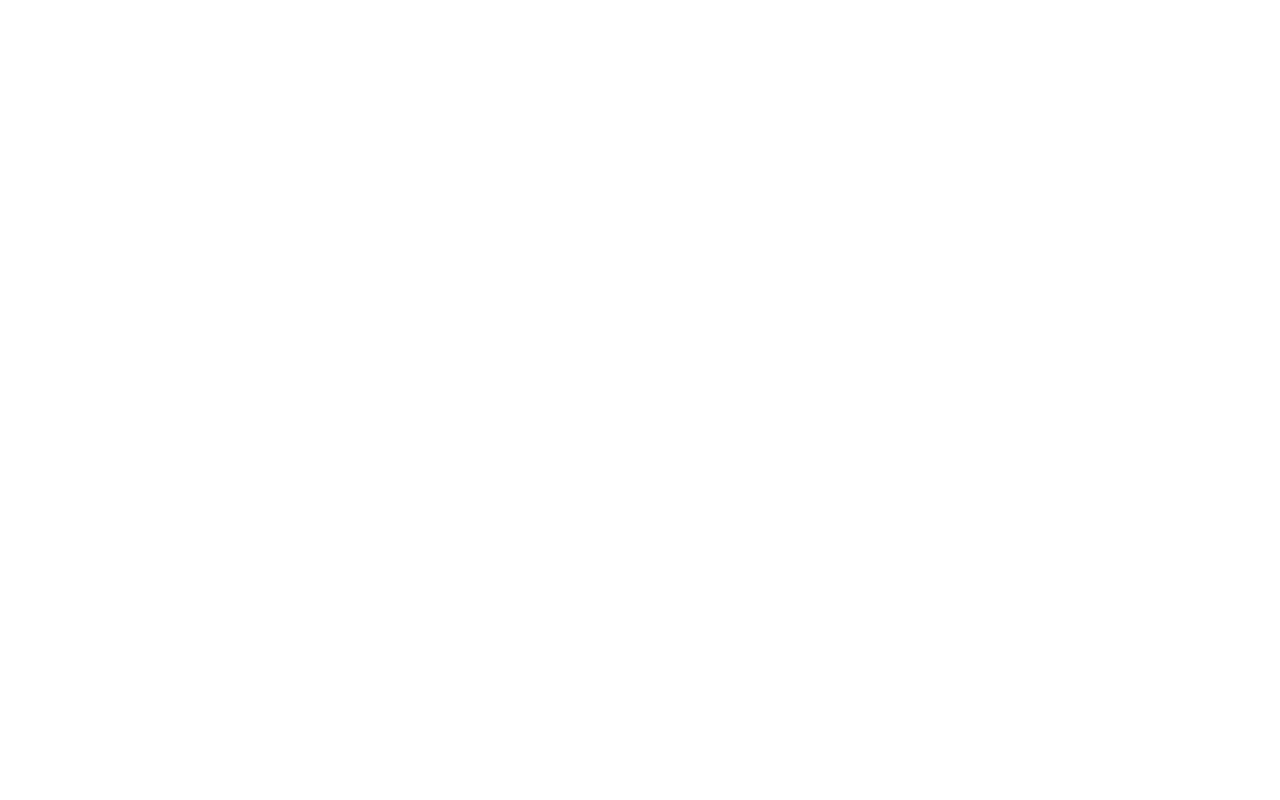
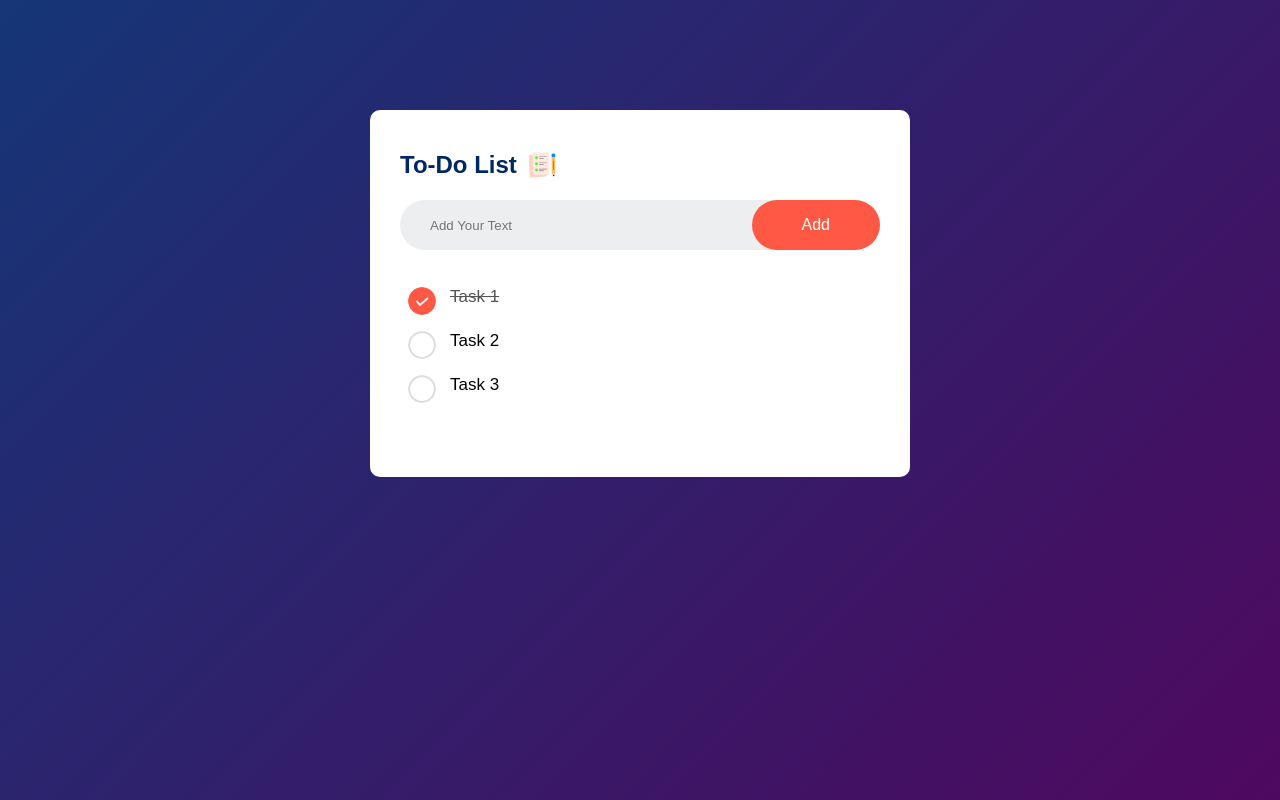
Before and after one commit to AhmadHRai/JS-todo-app, a plain HTML site: page index.html in a window 1280 px wide. Drawn offline with Linux system fonts and the light colour scheme.

Commit message:
add basic styling

```diff
--- a/index.html
+++ b/index.html
@@ -1,3 +1,4 @@
+<!DOCTYPE html>
 <html lang="en">
 <head>
     <meta charset="UTF-8">
@@ -6,6 +7,19 @@
     <link rel="stylesheet" href="style.css">
 </head>
 <body>
-
+    <div class="container">
+        <div class="todo-app">
+            <h2>To-Do List <img src="images/icon.png" alt="icon"></h2>
+            <div class="row">
+                <input type="text" id="input-box" placeholder="Add Your Text">
+                <button>Add</button>
+            </div>
+            <ul class="list-container">
+                <li class="checked">Task 1</li>
+                <li>Task 2</li>
+                <li>Task 3</li>
+            </ul>
+        </div>
+    </div>
 </body>
 </html>
--- a/style.css
+++ b/style.css
@@ -4,3 +4,92 @@
     font-family: 'Poppins', sans-serif;
     box-sizing: border-box;
 }
+
+.container{
+    width: 100%;
+    min-height: 100vh;
+    background: linear-gradient(135deg, #153677,#4e085f);
+    padding: 10px;
+}
+
+.todo-app{
+    width: 100%;
+    max-width: 540px;
+    background: #fff;
+    margin: 100px auto 20px;
+    padding: 40px 30px 70px;
+    border-radius: 10px;
+}
+
+.todo-app h2{
+    color: #002765;
+    display: flex;
+    align-items: center;
+    margin-bottom: 20px;
+}
+
+.todo-app h2 img{
+    width: 30px;
+    margin-left: 10px;
+}
+
+.row{
+    display: flex;
+    align-items: center;
+    justify-content: space-between;
+    background: #edeef0;
+    border-radius: 30px;
+    padding-left: 20px;
+    margin-bottom: 25px;
+}
+
+input{
+    flex: 1;
+    border: none;
+    outline: none;
+    background: transparent;
+    padding: 10px;
+}
+
+button{
+    border: none;
+    outline: none;
+    padding: 16px 50px;
+    background: #ff5945;
+    color: #fff;
+    font-size: 16px;
+    cursor: pointer;
+    border-radius: 40px;
+}
+
+ul li{
+    list-style: none;
+    font-size: 17px;
+    padding: 12px 8px 12px 50px;
+    user-select: none;
+    cursor: pointer;
+    position: relative;
+}
+
+ul li::before{
+    content: '';
+    position: absolute;
+    height: 28px;
+    width: 28px;
+    border-radius: 50px;
+    background-image: url(images/unchecked.png);
+    background-size: cover;
+    background-position: center;
+    top: 12px;
+    left: 8px;
+}
+
+ul li.checked{
+    color: #555;
+    text-decoration: line-through;
+
+}
+
+ul li.checked::before{
+    background-image: url(images/checked.png);
+}
```
